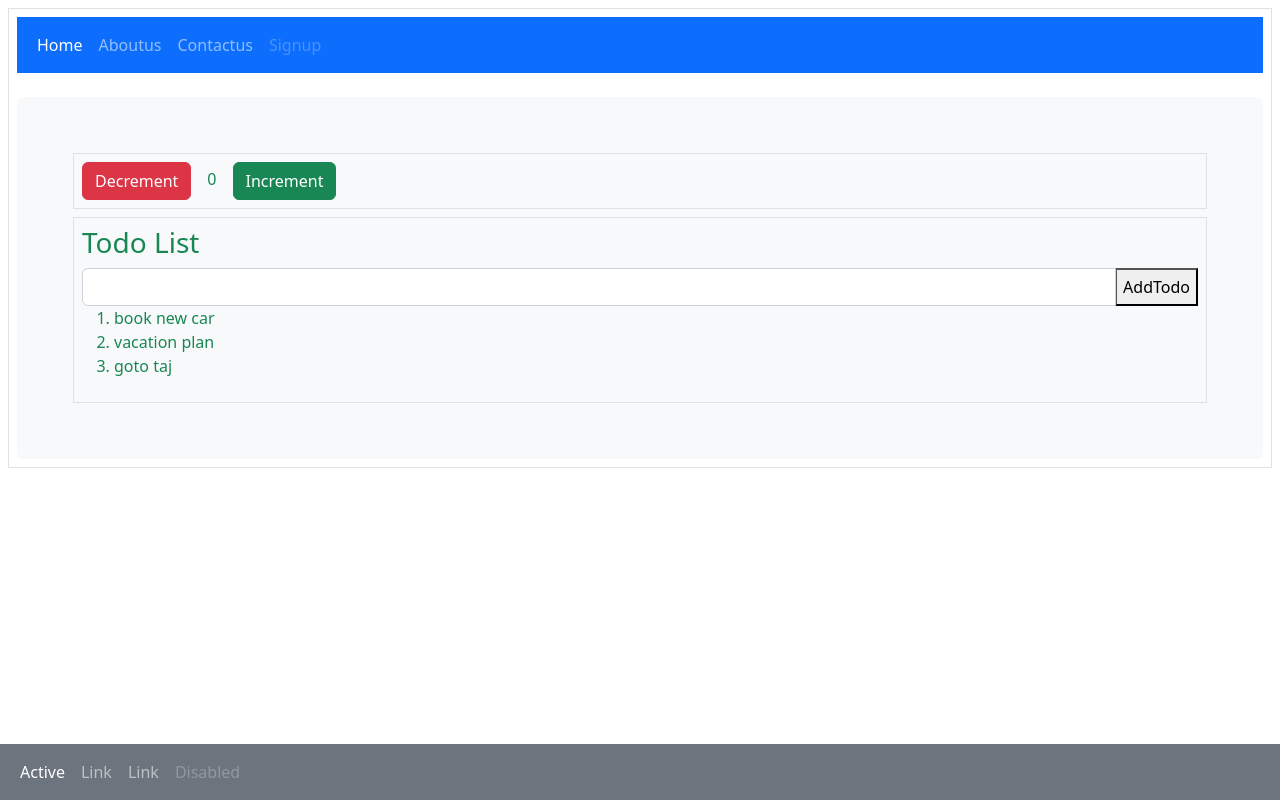
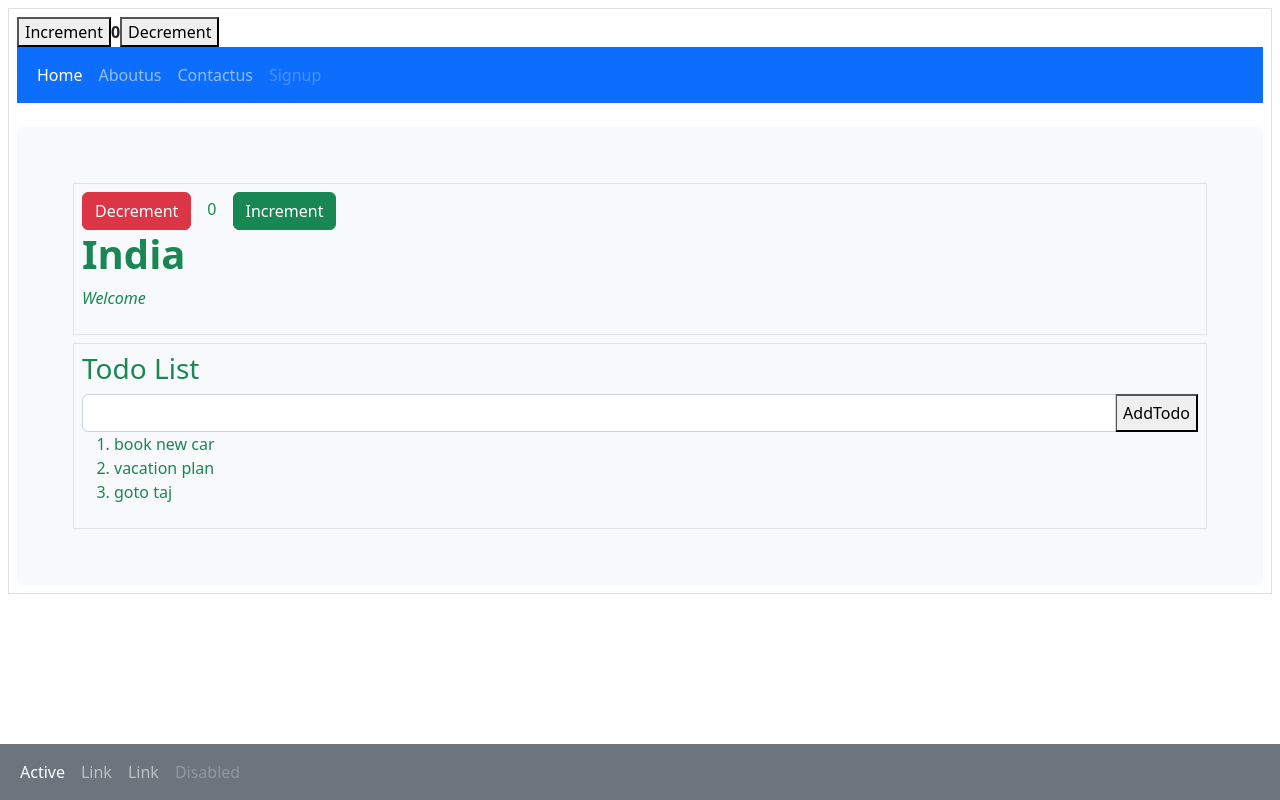
Before and after one commit to edupoly/ang17app, an Angular app: page / in a window 1280 px wide. Built offline with nearby package versions, Linux system fonts and the light colour scheme.

Commit message:
prop binding 3

```diff
--- a/src/app/app.component.html
+++ b/src/app/app.component.html
@@ -1,5 +1,8 @@
 <div class="border m-2 p-2">
-  <app-header></app-header>
+  <button (click)="inc()">Increment</button>
+  <b>{{c}}</b>
+  <button (click)="dec()">Decrement</button>
+  <app-header [abcd]="c"></app-header>
   <app-main></app-main>
   <app-footer></app-footer>
 </div>
--- a/src/app/app.component.ts
+++ b/src/app/app.component.ts
@@ -6,5 +6,37 @@ import { Component } from '@angular/core';
   styleUrls: ['./app.component.css']
 })
 export class AppComponent {
-
+  c=0;
+  inc(){
+    this.c++;
+  }
+  dec(){
+    this.c--;
+  }
+  constructor(){
+    console.log("app constructor called")
+  }
+  ngOnChages(){
+    console.log("app ngOnChanges called")
+  }
+  ngOnInit(){
+    console.log("app ngOnInit called")
+    //http calls
+    //service calls for initialisation
+  }
+  ngDoCheck(){
+    console.log("app ngDoCheck Called")
+  }
+  ngContentInit(){
+    console.log("app content init")
+  }
+  ngContentChecked(){
+    console.log("app content checked")
+  }
+  ngAfterViewInit(){
+    console.log("app after view init")
+  }
+  ngAfterViewChecked(){
+    console.log("app after view Checked")
+  }
 }
--- a/src/app/counter/counter.component.html
+++ b/src/app/counter/counter.component.html
@@ -2,4 +2,10 @@
   <button class="btn btn-danger" (click)="dec()">Decrement</button>
   <span class="m-2 p-2">{{count}}</span>
   <button class="btn btn-success" (click)="inc()">Increment</button>
+  <h1>
+    <ng-content select="b"></ng-content>
+  </h1>
+  <i>
+    <ng-content select="p"></ng-content>
+  </i>
 </div>
--- a/src/app/counter/counter.component.ts
+++ b/src/app/counter/counter.component.ts
@@ -20,4 +20,19 @@ export class CounterComponent implements OnInit {
   inc(){
     this.count++;
   }
+  ngDoCheck(){
+    console.log("counter ngDoCheck called")
+  }
+  ngAfterContentInit(){
+    console.log("content initialised");
+  }
+  ngAfterContentChecked(){
+    console.log("content checked")
+  }
+  ngAfterViewInit(){
+    console.log("counter after view init")
+  }
+  ngAfterViewChecked(){
+    console.log("counter after view Checked")
+  }
 }
--- a/src/app/header/header.component.ts
+++ b/src/app/header/header.component.ts
@@ -1,4 +1,4 @@
-import { Component, OnInit } from '@angular/core';
+import { Component, Input, OnInit } from '@angular/core';
 
 @Component({
   selector: 'app-header',
@@ -10,6 +10,18 @@ export class HeaderComponent implements OnInit {
   constructor() { }
 
   ngOnInit(): void {
+    console.log("header ngOnInit called")
   }
 
+  @Input() abcd:any;
+
+  ngOnChanges(){
+    console.log("header ngOnChanges called")
+  }
+  ngAfterViewInit(){
+    console.log("header after view init")
+  }
+  ngAfterViewChecked(){
+    console.log("header after view Checked")
+  }
 }
--- a/src/app/main/main.component.html
+++ b/src/app/main/main.component.html
@@ -1,4 +1,7 @@
 <div class="mt-4 p-5 bg-light text-success rounded">
-  <app-counter></app-counter>
+  <app-counter>
+    <p>Welcome</p>
+    <b>India</b>
+  </app-counter>
   <app-todolist></app-todolist>
 </div>
--- a/src/app/main/main.component.ts
+++ b/src/app/main/main.component.ts
@@ -11,5 +11,7 @@ export class MainComponent implements OnInit {
 
   ngOnInit(): void {
   }
-
+  ngDoCheck(){
+    console.log("main ngDoCheck called")
+  }
 }
```
